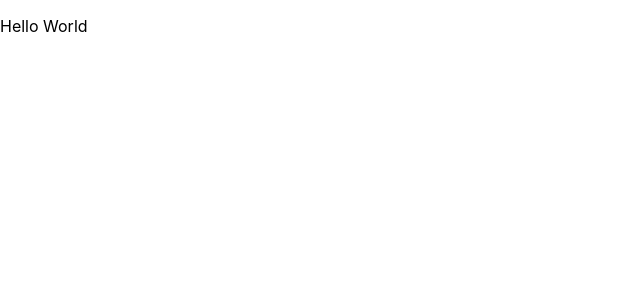
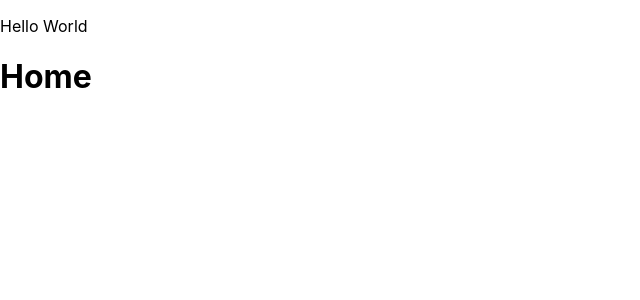
Before and after one commit to stujmar/ui-tests, a React (Create React App) app: page / in a window 1280 px wide. Shown: the top 300 px of the page, without its empty margins (0-640 px from the left). Built offline with nearby package versions, Linux system fonts and the light colour scheme.

Commit message:
created home route and home component structure

```diff
--- a/src/App/App.js
+++ b/src/App/App.js
@@ -1,14 +1,23 @@
-import React from "react"
-import { BrowserRouter as Router, Route, Link, Switch } from "react-router-dom";
+import React from 'react';
+import { BrowserRouter as Router, Route, Link, Switch } from 'react-router-dom';
 
+import Home from '../Home/Home';
 import { main } from './App.module.css';
 
 const App = () => {
   return (
     <div className={main}>
       <p>Hello World</p>
+      <Router>
+          <Link />
+          <Link />
+        <Switch>
+          <Route path="/" component={Home} exact/>
+          <Route path="/radio"/>
+        </Switch>
+      </Router>
     </div>
-  );
-}
+  )
+};
 
 export default App;
--- /dev/null
+++ b/src/Home/Home.js
@@ -0,0 +1,10 @@
+import React from "react"
+
+const Home = () => {
+
+    return (
+        <h1>Home</h1>
+    )
+}
+
+export default Home
```
Also changed, not shown: 1 other file (tests, documents, lock files or other folders).
